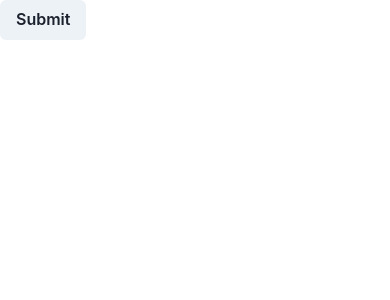
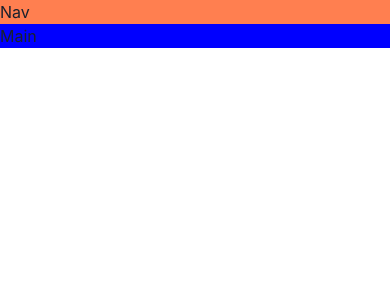
Before and after one commit to AmarTanveer/game-z, a React (Vite) app: page / in a window 390 px wide. Shown: the top 300 px of the page. Built offline with nearby package versions, Linux system fonts and the light colour scheme.

Commit message:
Built a responsive layout

```diff
--- a/src/App.tsx
+++ b/src/App.tsx
@@ -1,10 +1,27 @@
-import { Button, ButtonGroup } from "@chakra-ui/react";
+import { Button, Grid, GridItem, Show } from "@chakra-ui/react";
 
 function App() {
   return (
-    <>
-      <Button>Submit</Button>
-    </>
+    <Grid
+      templateAreas={{
+        base: `"nav" "main"`,
+        lg: `"nav nav"
+             "aside main"`,
+      }}
+    >
+      <GridItem area="nav" bg="coral">
+        Nav
+      </GridItem>
+      <Show above="lg">
+        <GridItem area="aside" bg="gold">
+          Aside
+        </GridItem>
+      </Show>
+
+      <GridItem area="main" bg="blue">
+        Main
+      </GridItem>
+    </Grid>
   );
 }
 
```
